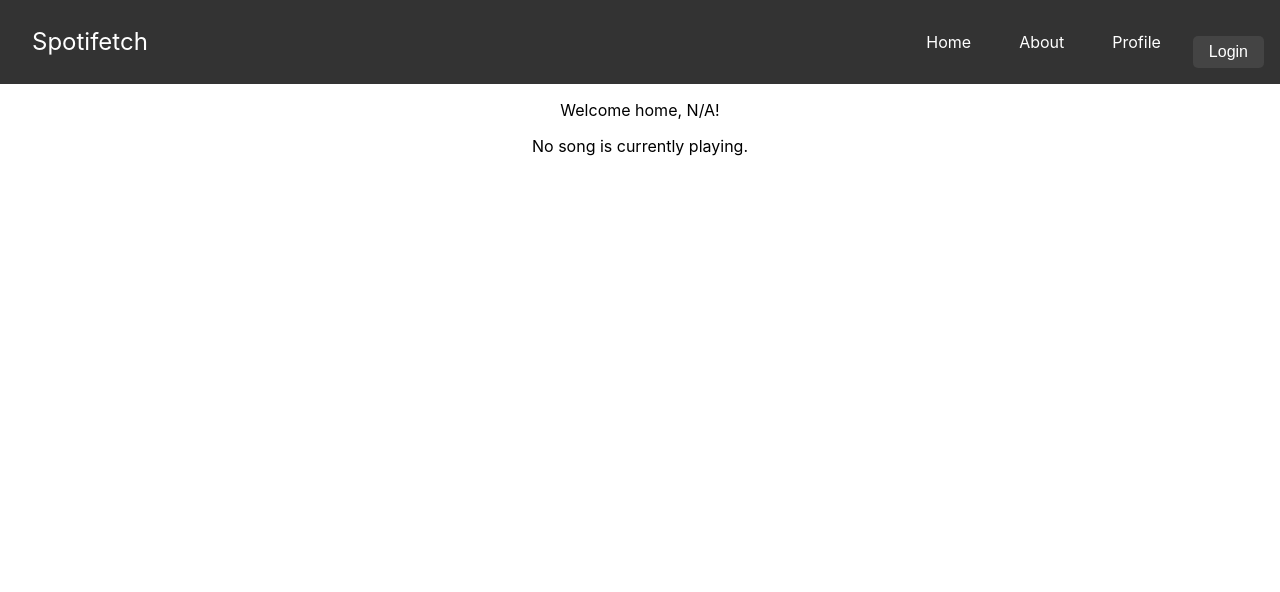
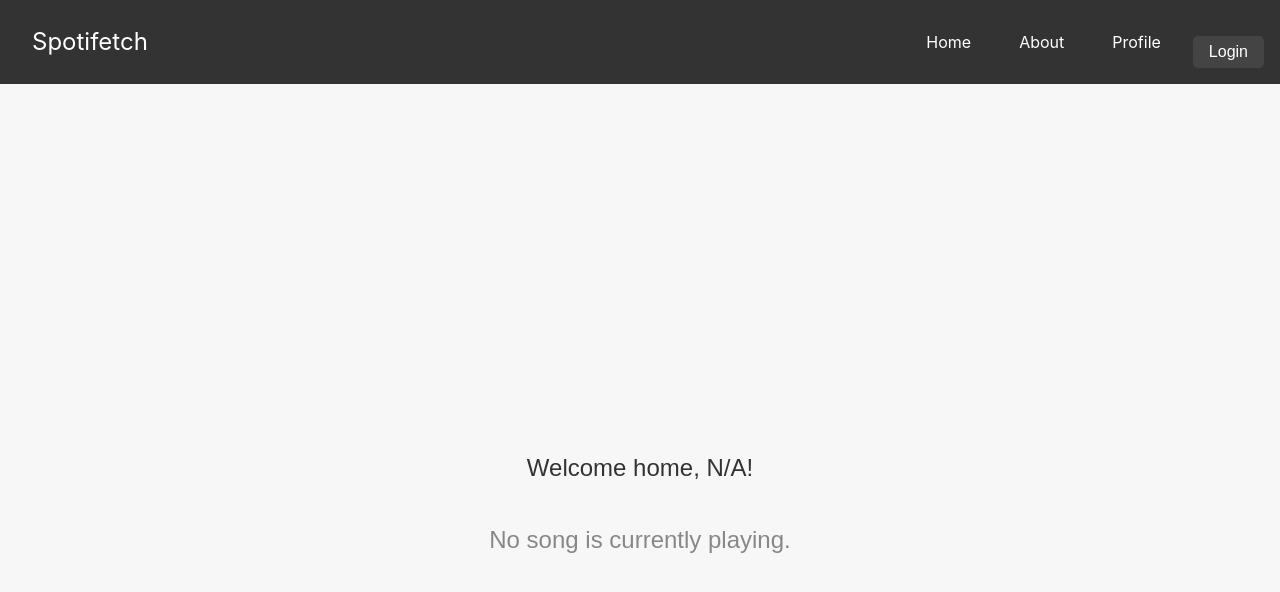
Before and after one commit to husseinhareb/spotifetch, a React (Create React App) app in the folder frontend/: page / in a window 1280 px wide. Shown: the top 592 px of the page. Built offline with nearby package versions, Linux system fonts and the light colour scheme; no server answers.

Commit message:
fixed styling

```diff
--- a/frontend/src/components/Home/Home.tsx
+++ b/frontend/src/components/Home/Home.tsx
@@ -1,5 +1,80 @@
 import React, { useEffect, useState } from 'react';
+import styled, { keyframes } from 'styled-components';
 import { useUsername } from '../../services/store';
+
+// Styled components for enhanced design
+const Container = styled.div`
+  display: flex;
+  flex-direction: column;
+  align-items: center;
+  justify-content: center;
+  background-color: #f7f7f7;
+  height: 100vh;
+  padding: 20px;
+  font-family: 'Arial', sans-serif;
+`;
+
+const WelcomeMessage = styled.p`
+  font-size: 1.5rem;
+  color: #333;
+  margin-bottom: 20px;
+`;
+
+const SongDetails = styled.div`
+  text-align: center;
+  background-color: #fff;
+  padding: 30px;
+  border-radius: 10px;
+  box-shadow: 0px 10px 30px rgba(0, 0, 0, 0.1);
+  max-width: 500px;
+  width: 100%;
+`;
+
+const Title = styled.h2`
+  font-size: 2rem;
+  color: #333;
+  margin-bottom: 20px;
+`;
+
+const Info = styled.p`
+  font-size: 1.2rem;
+  margin: 10px 0;
+`;
+
+const AlbumImage = styled.img`
+  width: 100%;
+  max-width: 300px;
+  border-radius: 10px;
+  margin: 20px 0;
+`;
+
+const ProgressContainer = styled.div`
+  width: 100%;
+  background-color: #e0e0e0;
+  height: 10px;
+  border-radius: 5px;
+  overflow: hidden;
+  margin-top: 15px;
+  position: relative;
+`;
+
+const ProgressBar = styled.div<{ progress: number }>`
+  width: ${({ progress }) => `${progress}%`};
+  height: 100%;
+  background-color: #4caf50;
+  transition: width 0.5s ease;
+`;
+
+const ProgressTime = styled.p`
+  font-size: 1.1rem;
+  color: #555;
+  margin: 10px 0;
+`;
+
+const NoSongMessage = styled.p`
+  font-size: 1.5rem;
+  color: #888;
+`;
 
 const Home: React.FC = () => {
   const username = useUsername();
@@ -36,7 +111,19 @@ const Home: React.FC = () => {
     };
 
     fetchCurrentSong();
+
+    const interval = setInterval(() => {
+      fetchCurrentSong();
+    }, 1000); // Fetch the current song every second to update the progress
+
+    return () => clearInterval(interval); // Clean up the interval on unmount
   }, []);
+
+  // Calculate progress as percentage
+  const calculateProgress = () => {
+    if (!progressMs || !durationMs) return 0;
+    return (progressMs / durationMs) * 100;
+  };
 
   // Helper function to format time in mm:ss
   const formatTime = (ms: number | null) => {
@@ -47,20 +134,25 @@ const Home: React.FC = () => {
   };
 
   return (
-    <div>
-      <p>Welcome home, {username}!</p>
+    <Container>
+      <WelcomeMessage>Welcome home, {username}!</WelcomeMessage>
       {isPlaying ? (
-        <div>
-          <h2>Currently Playing:</h2>
-          <p><strong>Track:</strong> {currentTrack}</p>
-          <p><strong>Artist:</strong> {currentArtist}</p>
-          {albumImage && <img src={albumImage} alt="Album cover" />}
-          <p><strong>Progress:</strong> {formatTime(progressMs)} / {formatTime(durationMs)}</p>
-        </div>
+        <SongDetails>
+          <Title>Currently Playing</Title>
+          <Info><strong>Track:</strong> {currentTrack}</Info>
+          <Info><strong>Artist:</strong> {currentArtist}</Info>
+          {albumImage && <AlbumImage src={albumImage} alt="Album cover" />}
+          <ProgressTime>
+            {formatTime(progressMs)} / {formatTime(durationMs)}
+          </ProgressTime>
+          <ProgressContainer>
+            <ProgressBar progress={calculateProgress()} />
+          </ProgressContainer>
+        </SongDetails>
       ) : (
-        <p>No song is currently playing.</p>
+        <NoSongMessage>No song is currently playing.</NoSongMessage>
       )}
-    </div>
+    </Container>
   );
 };
 
```
